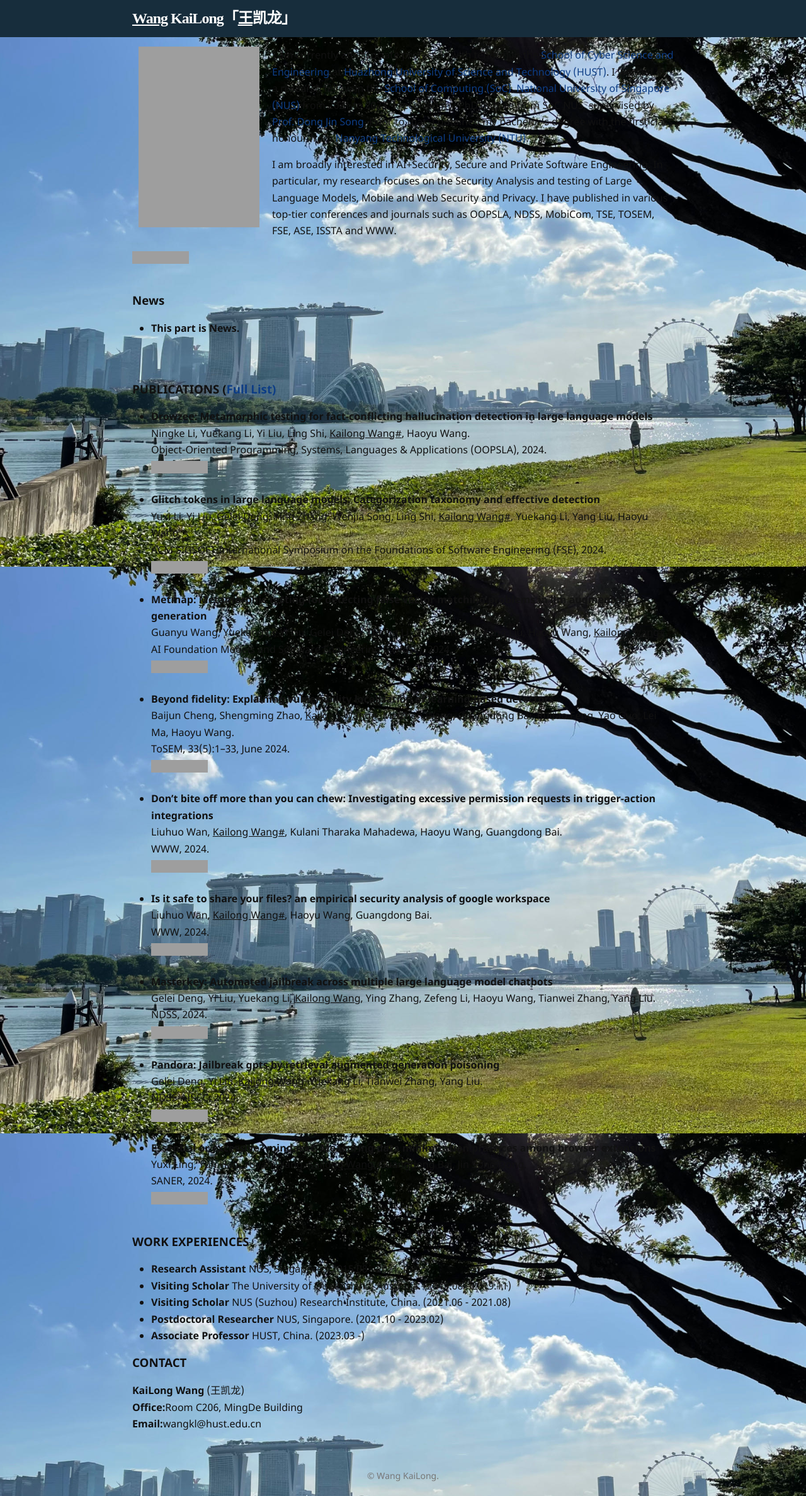
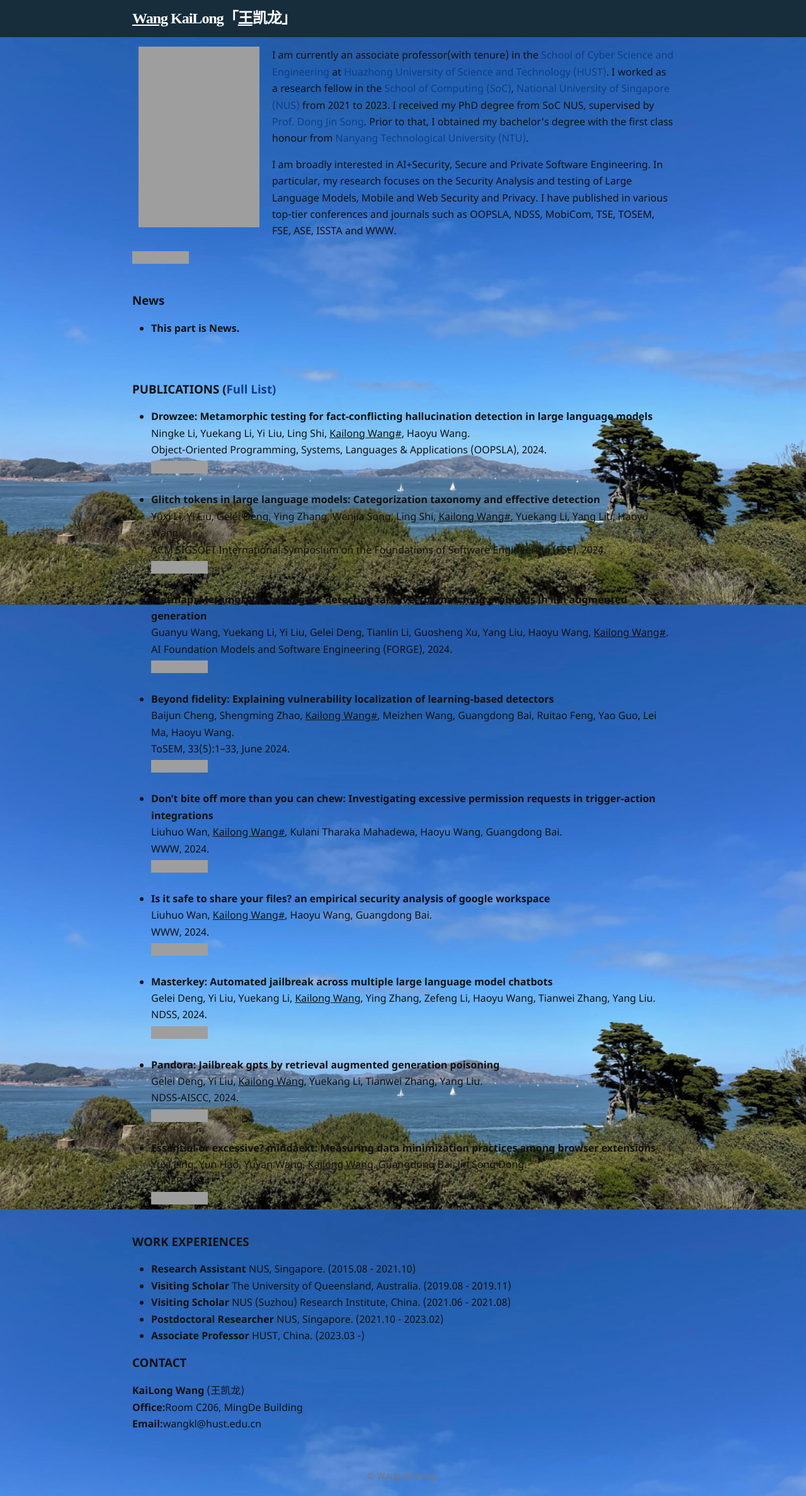
Before and after one commit to izZCrown/izZCrown.github.io, a Jekyll site: the page built from index.html, in a window 1280 px wide. Shown: the whole page at 63% size. Built offline with Jekyll 4.4.1, drawn with Linux system fonts in a browser that asks for light colours; some web fonts are replaced; grey boxes are pictures that could not be loaded.

Commit message:
Initial commit

```diff
--- a/index.html
+++ b/index.html
@@ -5,7 +5,7 @@
 <div class='other-pages'>
 <style>
   body {
-    background-image: url('/assets/images/bg1.jpg');
+    background-image: url('/assets/images/bg2.jpg');
     background-size: cover;
     background-position: center;
     background-repeat: no-repeat;
```
